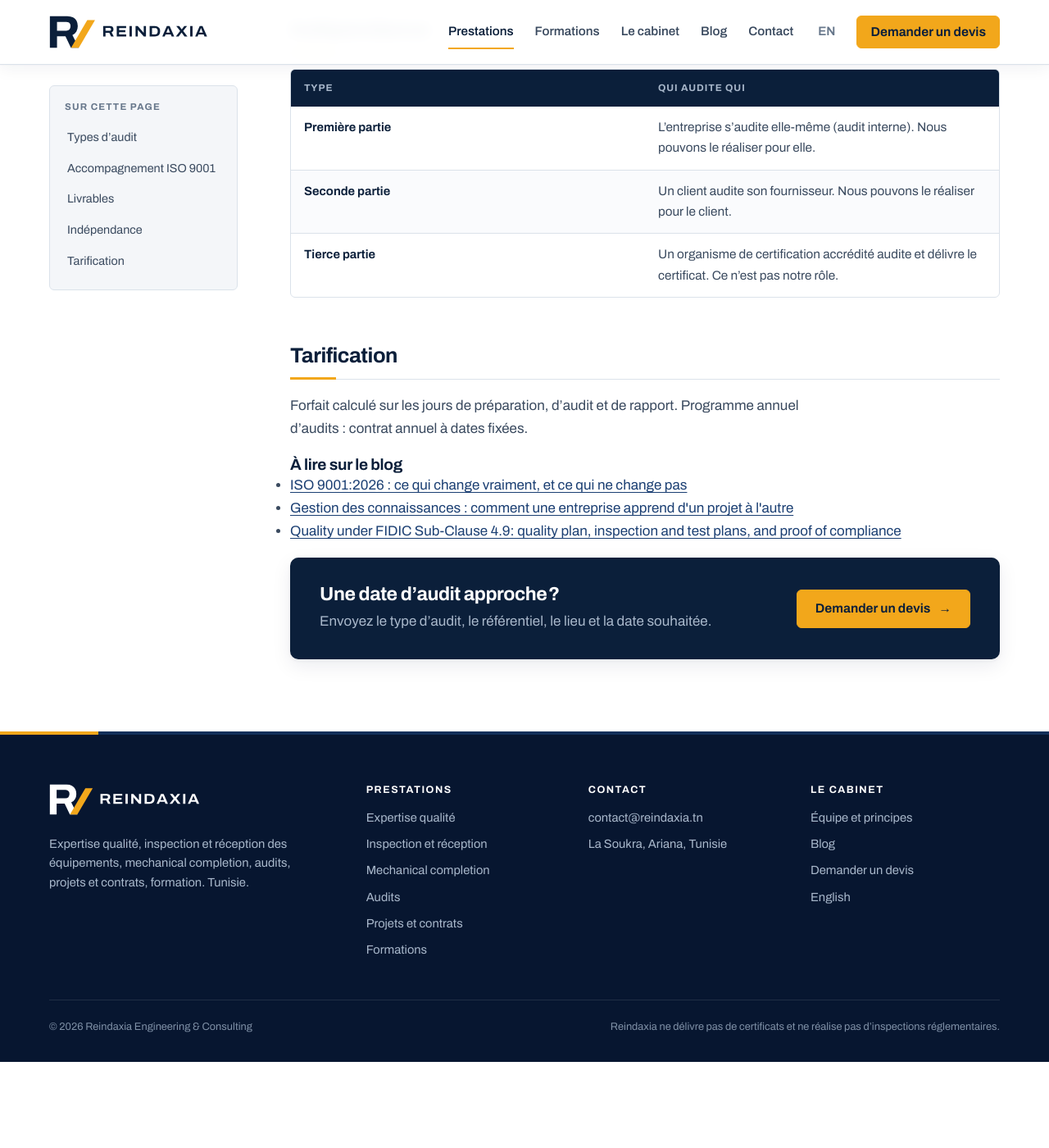
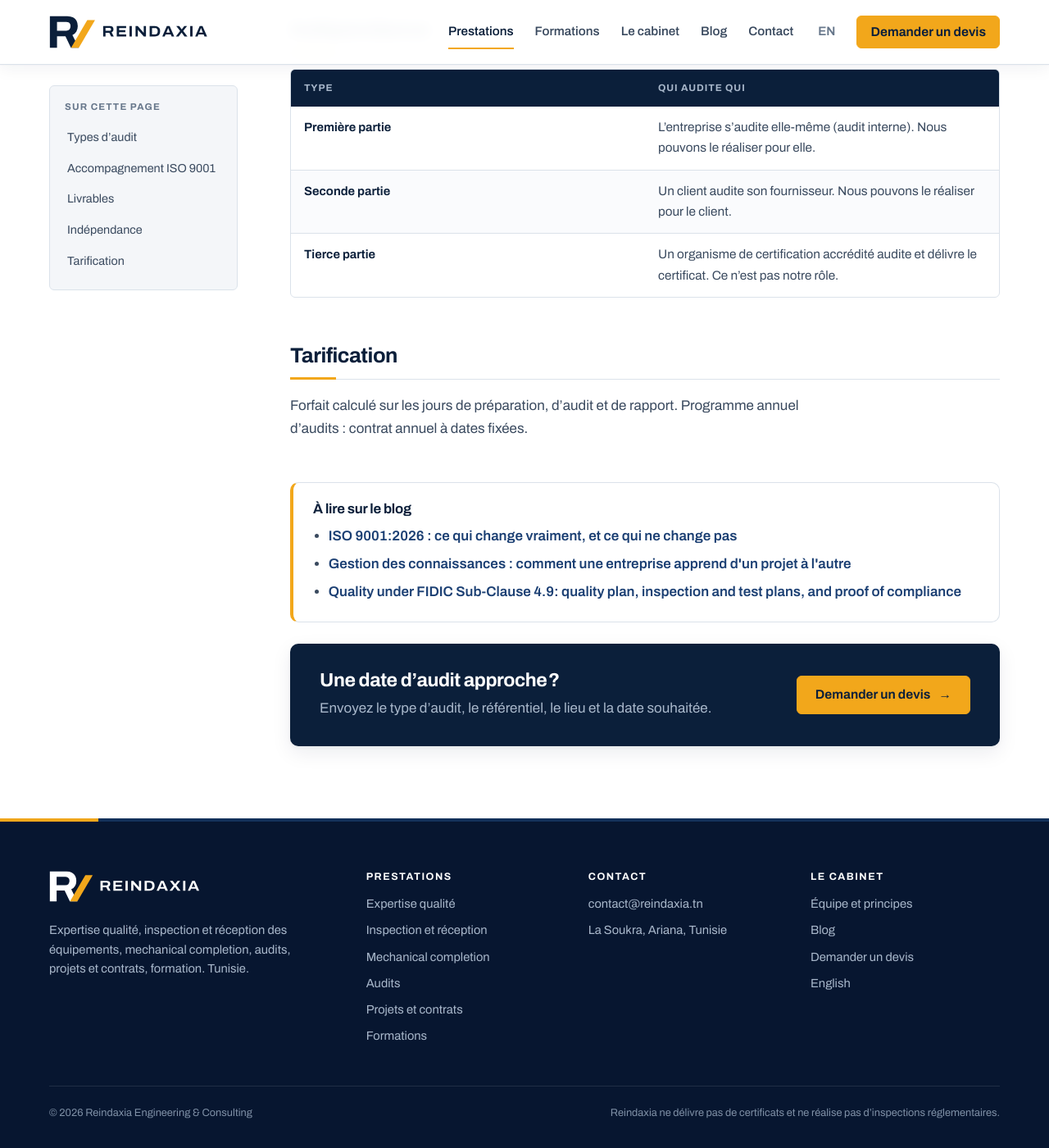
Before and after one commit to adeljihed-lab/reindaxia-site, a Jekyll site: the page audits.html, which Jekyll copies as it is, in a window 1280 px wide and 1400 px high, scrolled down 1606 px. Shown: the whole window at 82% size. Built offline with Jekyll 4.4.1, drawn with Linux system fonts in a browser that asks for light colours; before the commit the page ends 2901 px from its top, so only the background shows below that.

Commit message:
CSS : encadrés articles liés, croquis SVG

```diff
--- a/assets/site.css
+++ b/assets/site.css
@@ -493,3 +493,15 @@
 .band.dark form.rq h3, .band.dark form.rq label { color: var(--ink); }
 .hero-doc::before { content: none; }
 .hero-stats > div:last-child b { font-size: clamp(1.15rem, .95rem + .7vw, 1.5rem); padding-top: .25em; }
+.post-body p:has(> img) { display: grid; gap: 8px; margin-block: 8px; }
+.post-body p:has(> img) img { border: 1px solid var(--rule); }
+.post-body p:has(> img) em { font-size: .88rem; color: var(--steel); font-style: normal; font-family: var(--f-head); }
+
+/* Related articles on service pages */
+.reads-box { margin: 32px 0 8px; padding: 22px 24px; background: var(--paper); border: 1px solid var(--rule); border-left: 4px solid var(--amber); border-radius: var(--radius-lg); }
+.reads-box h3 { font-size: 1.05rem; margin-bottom: 10px; }
+.reads-box ul { margin: 0; padding-left: 1.1em; display: grid; gap: 6px; }
+.reads-box a { font-weight: 600; text-decoration: none; }
+.reads-box a:hover { text-decoration: underline; }
+.post-body img[src$=".svg"] { width: 100%; height: auto; background: #fbf8f1; }
+.band > .wrap > .lead { color: var(--steel); max-width: 42em; margin: 8px 0 24px; font-size: 1.05rem; }
```
